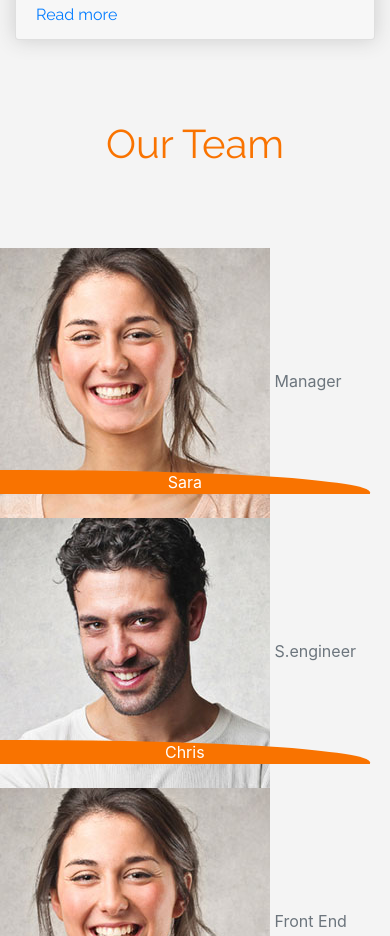
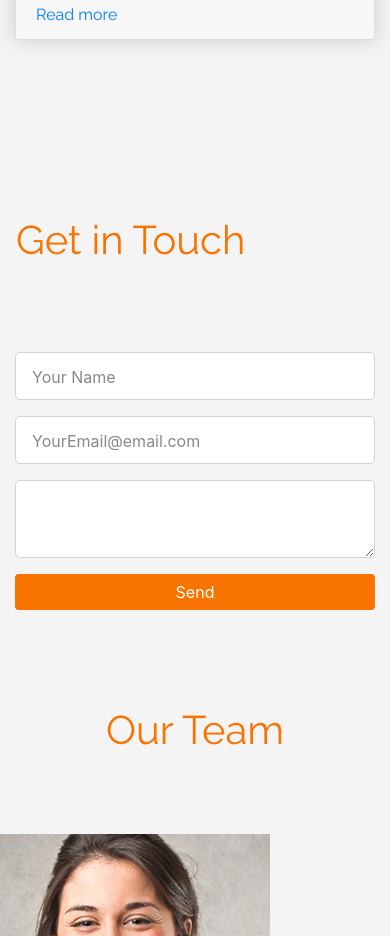
Before and after one commit to rohar/Javascript, a plain HTML site: page Bootstrap 4 - freecodecamp/index.html in a window 390 px wide. Shown: the part 5980-6916 px from the top of the page. Drawn offline with nearby package versions, Linux system fonts and the light colour scheme.

Commit message:
Completed example Bootstrap page

```diff
--- a/Bootstrap 4 - freecodecamp/css/main.css
+++ b/Bootstrap 4 - freecodecamp/css/main.css
@@ -189,3 +189,28 @@ html,h1,h2,h3,h4,h5,h6,a{
 	top: 0;
 	border-top-right-radius: 0;
 }
+
+.contact-form {
+	margin: 6em 0;
+	position: relative;
+}
+
+.contact-form h1 {
+	padding: 2em 1px;
+	color: #f97300
+}
+
+.contact-form .right {
+	max-width: 600px;
+}
+
+.contact-form .right .btn-secondary {
+	background: #F97300;
+	color: #fff;
+	border: 0;
+}
+
+.contact-form .right .form-control::placeholder {
+	color: #888;
+	font-size: 16px;
+}
--- a/Bootstrap 4 - freecodecamp/index.html
+++ b/Bootstrap 4 - freecodecamp/index.html
@@ -27,19 +27,19 @@
         <div class="collapse navbar-collapse" id="navbarSupportedContent">
             <ul class="navbar-nav mr-4">
                 <li class="nav-item">
-                    <a class="nav-link" href="#">About</a>
+                    <a class="nav-link" data-value="about" href="#">About</a>
                 </li>
                 <li class="nav-item">
-                    <a class="nav-link" href="#">Portfolio</a>
+                    <a class="nav-link" data-value="portfolio" href="#">Portfolio</a>
                 </li>
                 <li class="nav-item">
-                    <a class="nav-link" href="#">Team</a>
+                    <a class="nav-link" data-value="blog" href="#">Blog</a>
                 </li>
                 <li class="nav-item">
-                    <a class="nav-link" href="#">Post</a>
+                    <a class="nav-link" data-value="team" href="#">Team</a>
                 </li>
                 <li class="nav-item">
-                    <a class="nav-link" href="#">Contact</a>
+                    <a class="nav-link" data-value="contact" href="#">Contact</a>
                 </li>
             </ul>
         </div>
@@ -188,8 +188,33 @@
         </div>
     </div>
 
+    <!-- Contact form -->
+    <div class="contact-form" id="contact">
+        <div class="container">
+            <form>
+                <div class="row">
+                    <div class="col-lg-4 col-md-4 col-sm-12">
+                        <h1>Get in Touch</h1>
+                    </div>
+                    <div class="col-lg-8 col-md-8 col-sm-12 right">
+                        <div class="form-group">
+                            <input type="text" class="form-control form-control-lg" placeholder="Your Name" name="">
+                        </div>
+                        <div class="form-group">
+                            <input type="email" class="form-control form-control-lg" placeholder="YourEmail@email.com" name="email">
+                        </div>
+                        <div class="form-group">
+                            <textarea class="form-control form-control-lg"></textarea>
+                        </div>
+                        <input type="submit" class="btn btn-secondary btn-block" value="Send" name="">
+                    </div>
+                </div>
+            </form>
+        </div>
+    </div>
+
     <!-- Team section -->
-    <div class="team">
+    <div class="team" id="team">
         <div class="contained">
             <h1 class="text-center">Our Team</h1>
 
@@ -234,7 +259,7 @@
     <!-- Optional JavaScript -->
     <!-- jQuery first, then Popper.js, then Bootstrap JS -->
     <!-- add Javasscript file from js file -->
-    <script src="https://code.jquery.com/jquery-3.2.1.slim.min.js" integrity="sha384-KJ3o2DKtIkvYIK3UENzmM7KCkRr/rE9/Qpg6aAZGJwFDMVNA/GpGFF93hXpG5KkN"
+    <script src="https://code.jquery.com/jquery-3.3.1.min.js" integrity="sha256-FgpCb/KJQlLNfOu91ta32o/NMZxltwRo8QtmkMRdAu8="
         crossorigin="anonymous"></script>
     <script src="https://cdnjs.cloudflare.com/ajax/libs/popper.js/1.12.9/umd/popper.min.js" integrity="sha384-ApNbgh9B+Y1QKtv3Rn7W3mgPxhU9K/ScQsAP7hUibX39j7fakFPskvXusvfa0b4Q"
         crossorigin="anonymous"></script>
--- a/Bootstrap 4 - freecodecamp/js/main.js
+++ b/Bootstrap 4 - freecodecamp/js/main.js
@@ -1,3 +1,11 @@
-$(document).ready(function() {
-    $(`.header`).height($(window).height());
+$(document).ready(function () {
+    $('.header').height($(window).height());
+
+    $(".navbar a").click(function () {
+        $("body,html").animate({
+            scrollTop: $("#" + $(this).data('value')).offset().top
+        }, 1000)
+
+    })
+
 })
```
